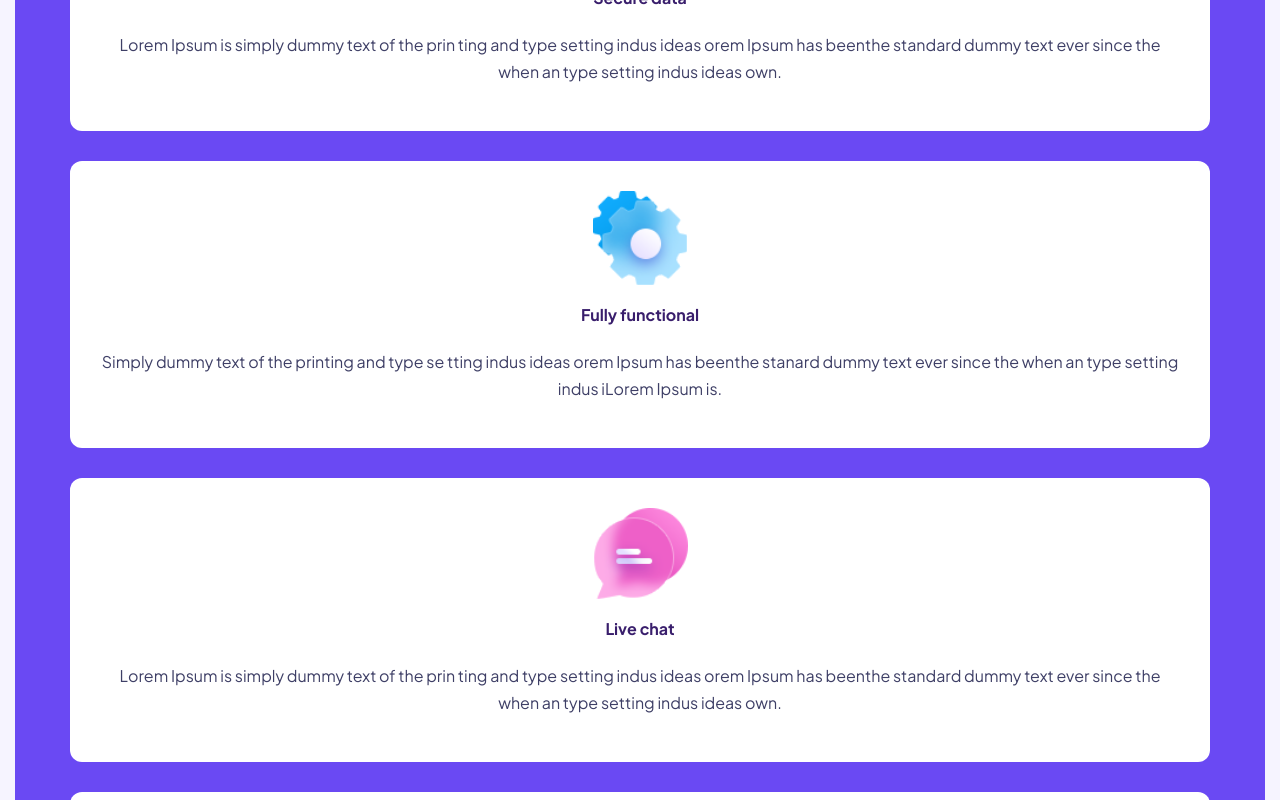
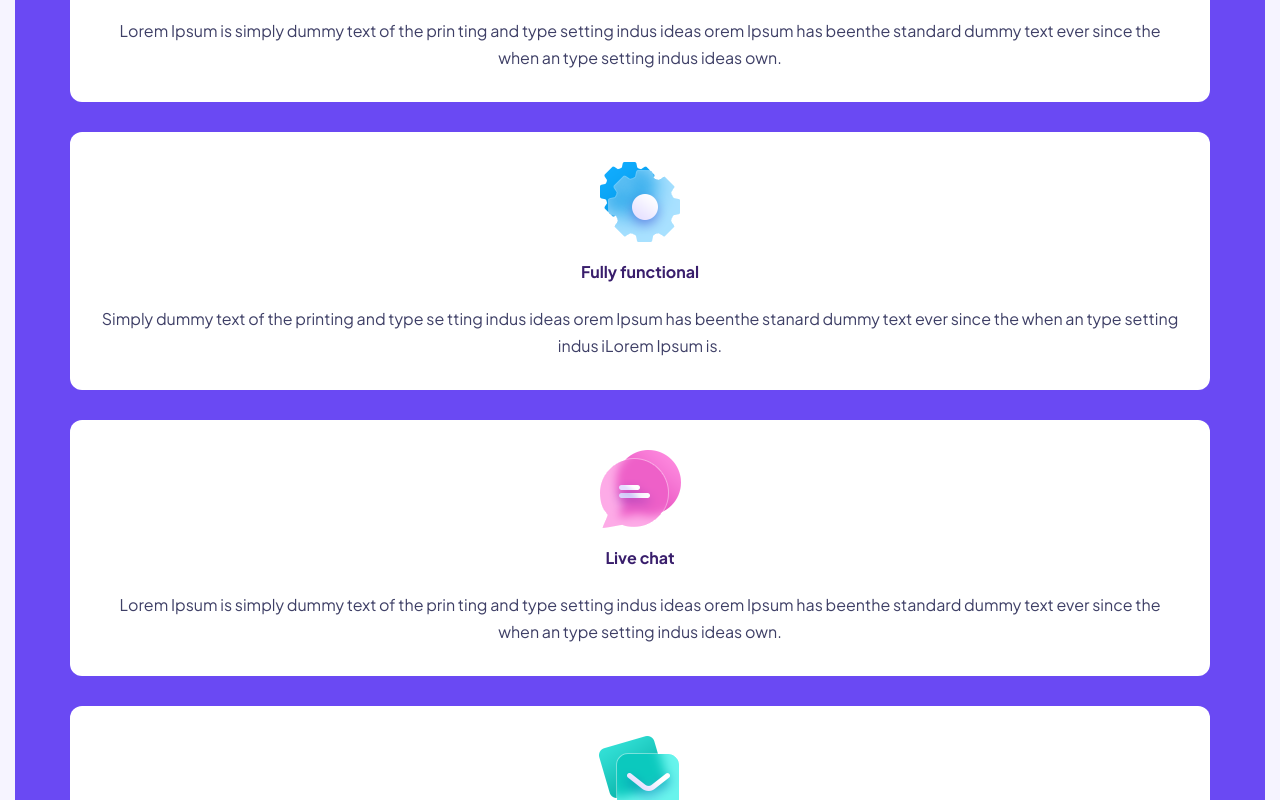
Before and after one commit to shdhrubo/codely-landing-page, a Next.js app: page / in a window 1280 px wide. Shown: the part 5600-6400 px from the top of the page. Built offline with nearby package versions, Linux system fonts and the light colour scheme.

Commit message:
feat: some changes

```diff
--- a/app/components/home-page/advanced-feature/advance-feature-card/advance-feature-card.tsx
+++ b/app/components/home-page/advanced-feature/advance-feature-card/advance-feature-card.tsx
@@ -33,12 +33,12 @@ const AdvanceFeatureCard = () => {
     <section className="flex flex-wrap max-w-[1170px] mx-auto">
       {cardData.map((card, index) => (
         <section key={index} className="w-full md:w-1/2 px-[15px]">
-          <div className="mt-[30px] p-[30px] md:p-10 bg-white rounded-xl   md:flex md:items-start gap-x-[15px] ">
+          <div className="mt-[30px] p-[30px] pb-[15px] md:p-10 bg-white rounded-xl   md:flex md:items-start gap-x-[15px] ">
             <Image
               src={card.image}
               alt={`feature-image`}
               width={95}
-              className="mx-auto"
+              className="mx-auto w-auto"
             />
             <div className="text-center md:text-left w-full md:max-w-[365px] mt-[15px] md:mt-0">
               <h3 className="text-secondary text-[16px] leading-[27px] font-bold md:text-xl md:leading-6 mb-5">
```
